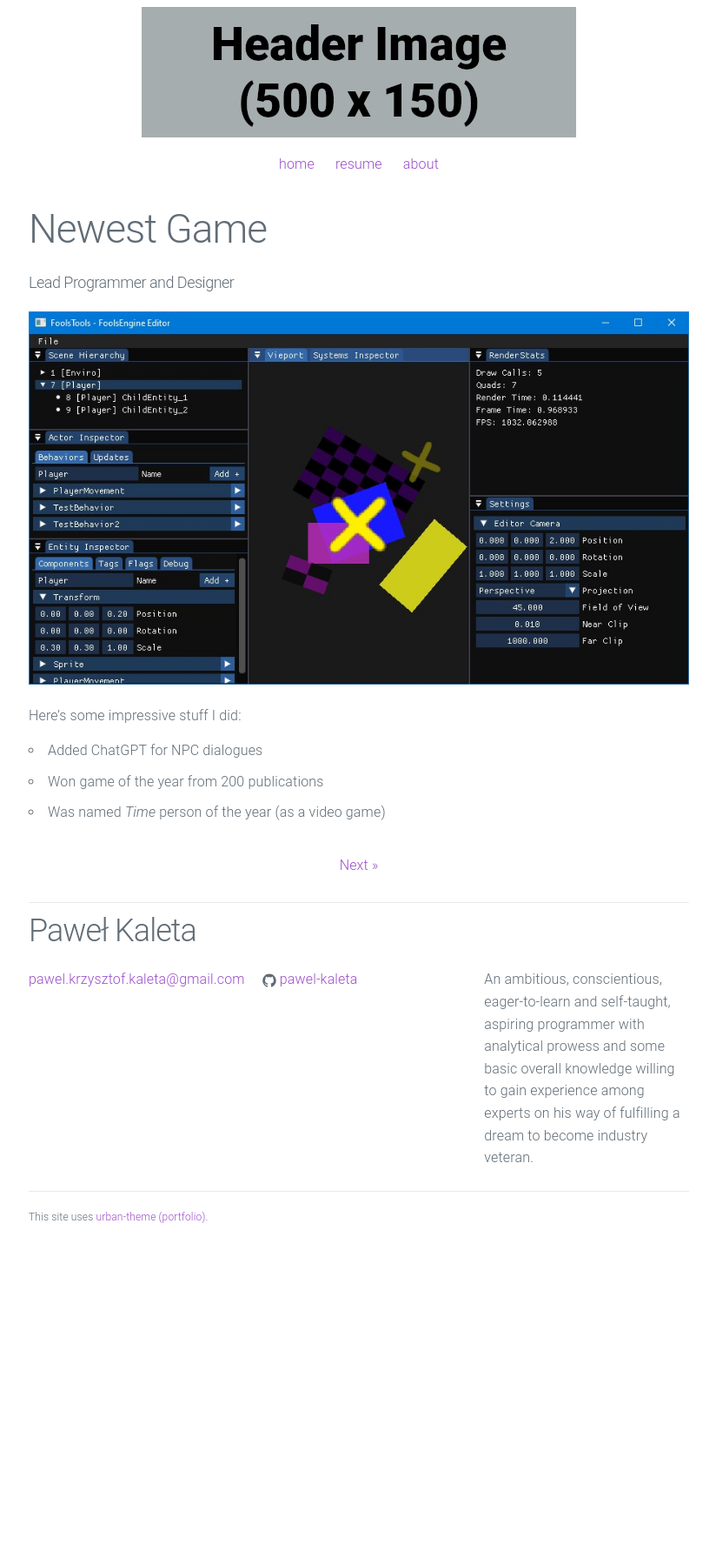
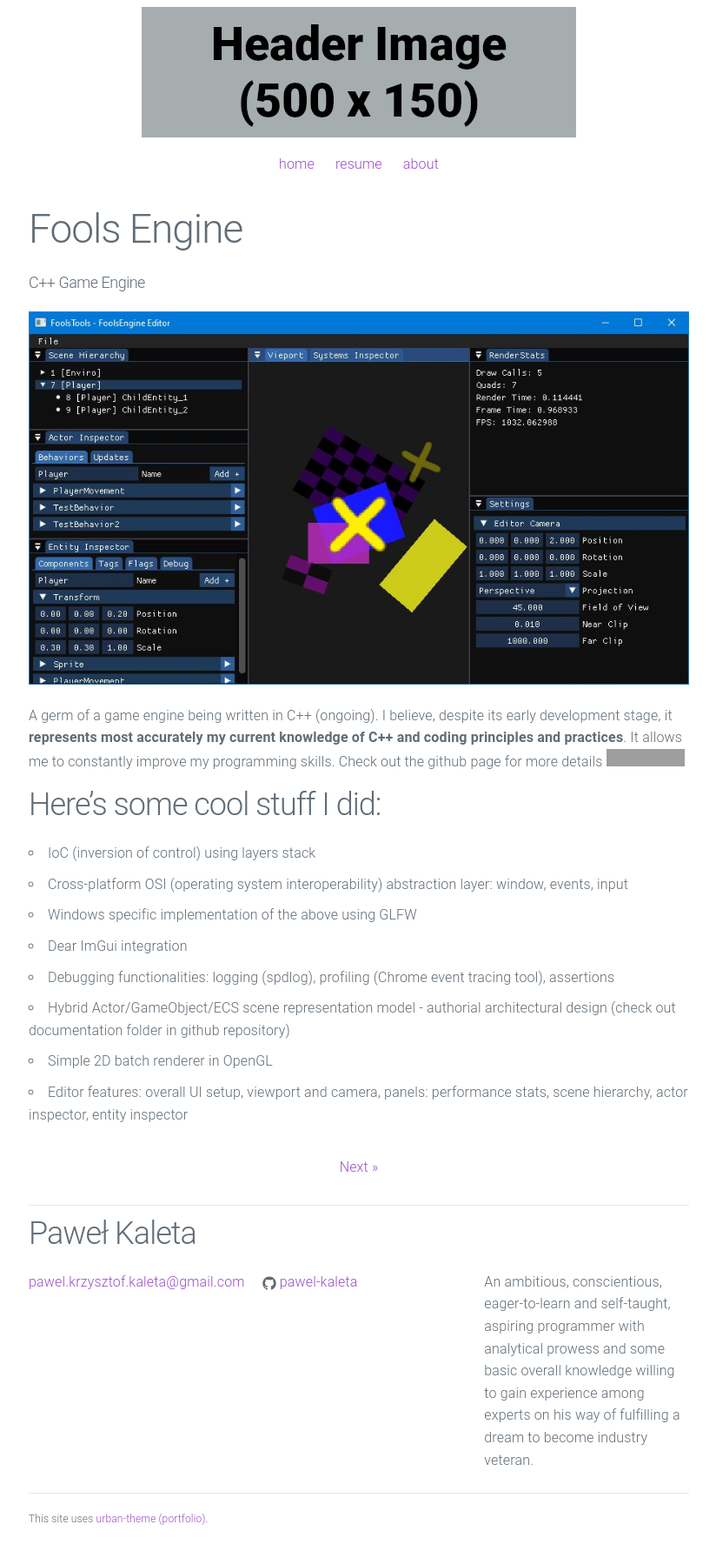
Before and after one commit to pawel-kaleta/pawel-kaleta.github.io, a Jekyll site: the page built from _posts/2022-10-09-newest-game.md, in a window 1280 px wide. Shown: the whole page at 87% size, without its empty margins (227-1051 px from the left). Built offline with Jekyll 4.4.1, drawn with Linux system fonts in a browser that asks for light colours; before the commit the page ends 1444 px from its top, so only the background shows below that; grey boxes are pictures that could not be loaded.

Commit message:
Update 2022-10-09-newest-game.md

```diff
--- a/_posts/2022-10-09-newest-game.md
+++ b/_posts/2022-10-09-newest-game.md
@@ -1,15 +1,24 @@
 ---
 layout: post
-title:  "Newest Game"
-summary: "Lead Programmer and Designer"
+title:  "Fools Engine"
+summary: "C++ Game Engine"
 date:   2022-10-09 15:39:40
 preview: /assets/FoolsEngine.jpg
 ---
 
 ![Picture 1](/assets/FoolsEngine.jpg)
 
-Here's some impressive stuff I did:
+A germ of a game engine being written in C++ (ongoing). I believe, despite its early development stage, it **represents most accurately my current knowledge of C++ and coding principles and practices**. It allows me to constantly improve my programming skills.
+Check out the github page for more details
+[![GitHub](https://img.shields.io/badge/GitHub--red.svg?style=social&logo=github)](https://github.com/pawel-kaleta/FoolsEngine)
 
-* Added ChatGPT for NPC dialogues
-* Won game of the year from 200 publications
-* Was named *Time* person of the year (as a video game)
+## Here's some cool stuff I did:
+
+- IoC (inversion of control) using layers stack
+- Cross-platform OSI (operating system interoperability) abstraction layer: window, events, input
+- Windows specific implementation of the above using GLFW
+- Dear ImGui integration
+- Debugging functionalities: logging (spdlog), profiling (Chrome event tracing tool), assertions
+- Hybrid Actor/GameObject/ECS scene representation model - authorial architectural design (check out documentation folder in github repository)
+- Simple 2D batch renderer in OpenGL
+- Editor features: overall UI setup, viewport and camera, panels: performance stats, scene hierarchy, actor inspector, entity inspector
```
